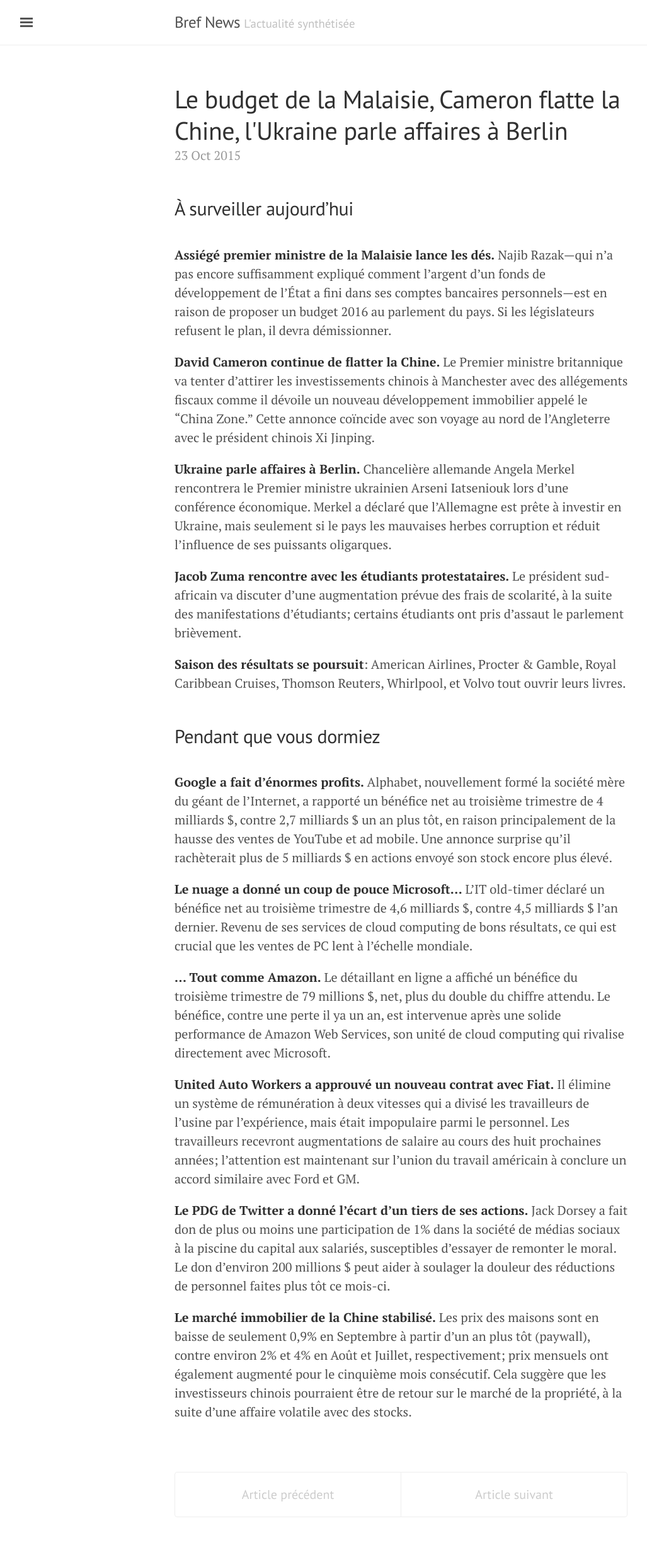
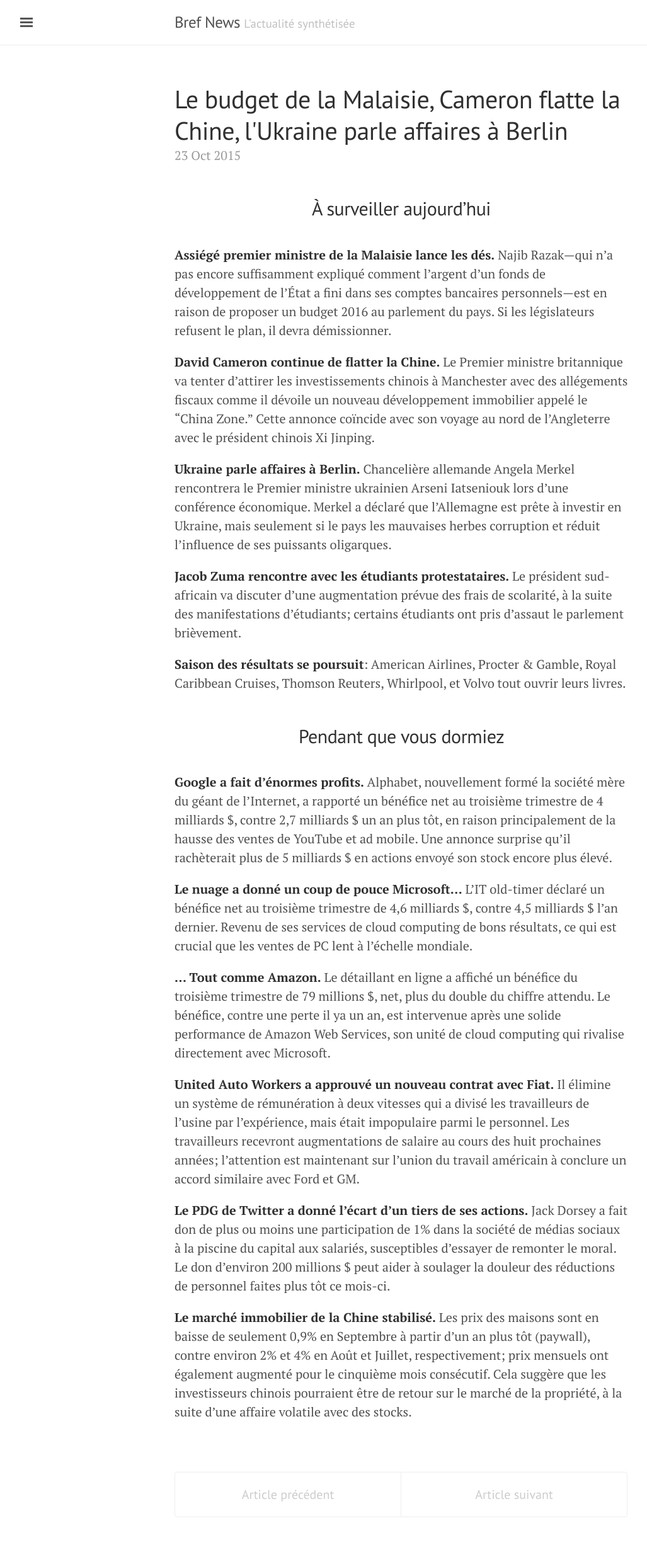
Before and after one commit to BrefNews/brefnews.github.io, a Jekyll site: the page built from index.html, in a window 1280 px wide. Shown: the whole page at 63% size, without its empty margins (3-1030 px from the left). Built offline with Jekyll 4.4.1, drawn with Linux system fonts in a browser that asks for light colours; the list of posts is cut into pages by our own code.

Commit message:
Centering heading

```diff
--- a/public/css/poole.css
+++ b/public/css/poole.css
@@ -91,8 +91,9 @@
   font-size: 2rem;
 }
 h2 {
-  margin: 2.5rem auto 2rem auto;
+  margin: 2.5rem 0 2rem;
   font-size: 1.5rem;
+  text-align: center;
 }
 h3 {
   margin-top: 1.5rem;
```
